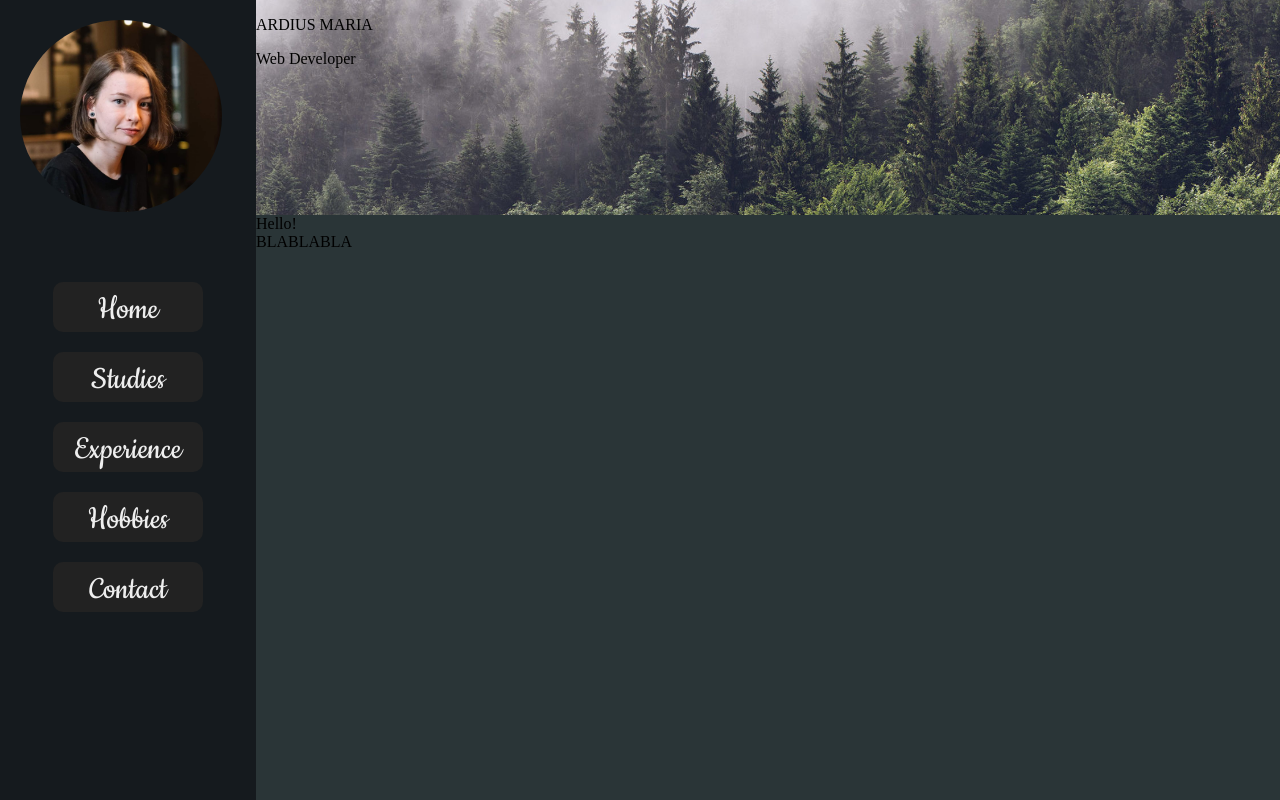
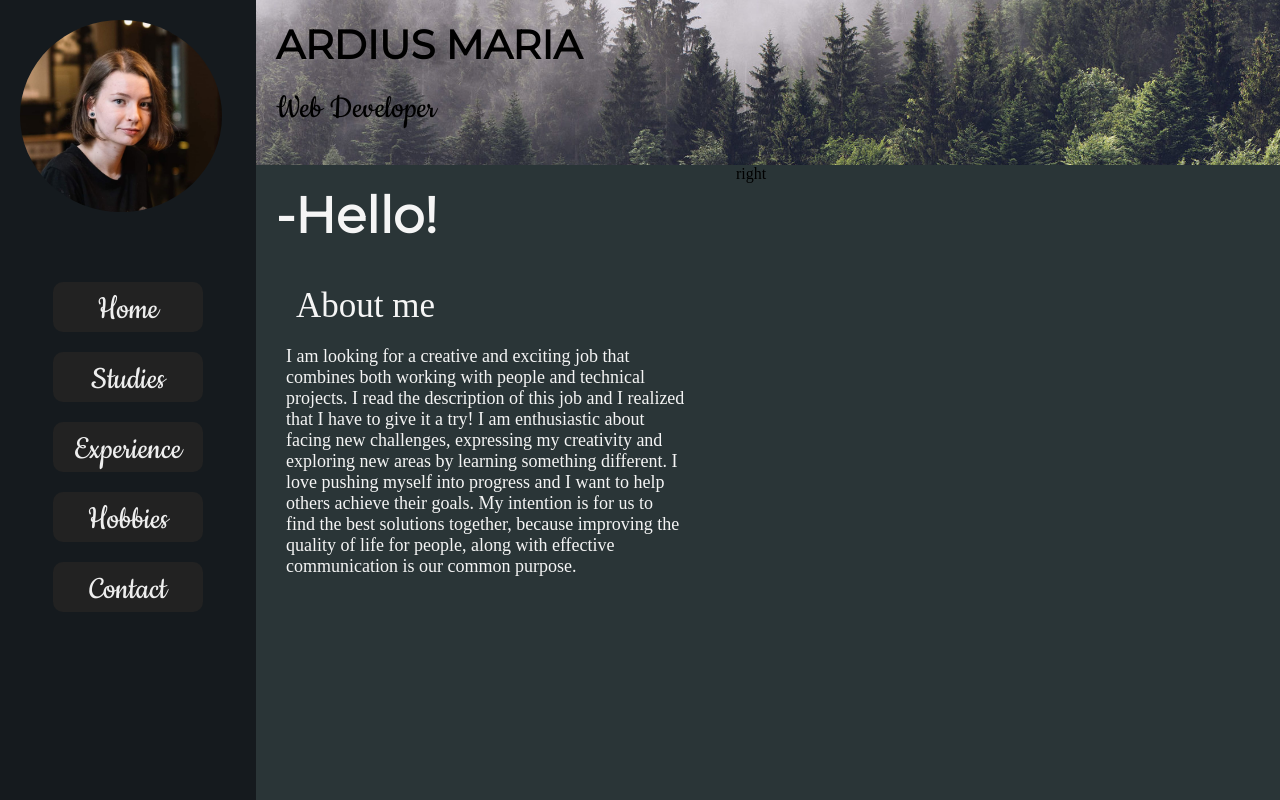
Before and after one commit to mia4565/ARDIUS-MARIA-CV, a plain HTML site: page index.html in a window 1280 px wide. Drawn offline with nearby package versions, Linux system fonts and the light colour scheme.

Commit message:
left side on home page done

```diff
--- a/components/Home/home.js
+++ b/components/Home/home.js
@@ -17,7 +17,6 @@ function generateHomePage() {
   headerContainer.id = "header-container";
   contentContainer.appendChild(headerContainer);
 
-
   const name = document.createElement("p");
   name.id = "name";
   name.innerText = "ARDIUS MARIA";
@@ -33,15 +32,33 @@ function generateHomePage() {
   homeContainer.id = "home-container";
   contentContainer.appendChild(homeContainer);
 
+  const homeContentContainer = document.createElement("div");
+  homeContentContainer.id = "home-content-container";
+  homeContainer.appendChild(homeContentContainer);
+
+  const leftHomeContainer = document.createElement("div");
+  leftHomeContainer.id = "left-home-container";
+  homeContentContainer.appendChild(leftHomeContainer);
+
+  const rightHomeContainer = document.createElement("div");
+  rightHomeContainer.id = "right-home-container";
+  rightHomeContainer.innerText = "right";
+  homeContentContainer.appendChild(rightHomeContainer);
+
   const helloContainer = document.createElement("div");
   helloContainer.id = "hello-container";
-  helloContainer.innerText = "Hello!";
-  homeContainer.appendChild(helloContainer);
+  helloContainer.innerText = "-Hello!";
+  leftHomeContainer.appendChild(helloContainer);
+
+  const aboutMeContainer = document.createElement("div");
+  aboutMeContainer.id = "aboutme-container";
+  aboutMeContainer.innerText = "About me";
+  leftHomeContainer.appendChild(aboutMeContainer);
 
   const introductionContainer = document.createElement("div");
   introductionContainer.id = "introduction-container";
-  introductionContainer.innerText = "BLABLABLA";
-  homeContainer.appendChild(introductionContainer);
+  introductionContainer.innerText = "I am looking for a creative and exciting job that combines both working with people and technical projects. I read the description of this job and I realized that I have to give it a try! I am enthusiastic about facing new challenges, expressing my creativity and exploring new areas by learning something different. I love pushing myself into progress and I want to help others achieve their goals. My intention is for us to find the best solutions together, because improving the quality of life for people, along with effective communication is our common purpose.";
+  leftHomeContainer.appendChild(introductionContainer);
 
   //STUDIES CONTAINER
   const studiesContainer = document.createElement("div");
--- a/index.html
+++ b/index.html
@@ -7,8 +7,10 @@
       href="https://fonts.googleapis.com/css2?family=Cookie&display=swap"
       rel="stylesheet"
     />
+    <link href='https://fonts.googleapis.com/css?family=Montserrat' rel='stylesheet'>
   </head>
   <body>
     <script src="./components/Home/home.js"></script>
+    <script src="https://cdnjs.cloudflare.com/ajax/libs/animejs/2.0.2/anime.min.js"></script>
   </body>
 </html>
--- a/styles.css
+++ b/styles.css
@@ -9,11 +9,50 @@ body {
 }
 
 #header-container {
-  height: 215px;
+  height: 165px;
   background-image: url("forest.jpg");
   background-position: center; /* Center the image */
   background-repeat: no-repeat; /* Do not repeat the image */
   background-size: cover;
+}
+
+#home-content-container {
+  display: flex;
+  flex-direction: row;
+}
+
+#introduction-container {
+  max-width: 400px;
+  margin: 20px 50px 0px 30px;
+  font-size: large;
+  color: whitesmoke;
+}
+
+#aboutme-container {
+  margin: 40px 50px 0px 40px;
+  font-size: 35px;
+  color: whitesmoke;
+}
+
+#hello-container {
+  font-family: "Montserrat";
+  font-size: 50px;
+  margin: 20px;
+  font-weight: bold;
+  color: whitesmoke;
+}
+
+#name {
+  font-family: "Montserrat";
+  font-size: 40px;
+  font-weight: bold;
+  margin: 20px;
+}
+
+#position {
+  font-size: 35px;
+  margin: 20px;
+  font-family: "Cookie", cursive;
 }
 
 #menu-container {
@@ -48,3 +87,32 @@ body {
   display: flex;
   flex-direction: column;
 }
+
+.ml14 {
+  font-weight: 200;
+  font-size: 3.2em;
+}
+
+.ml14 .text-wrapper {
+  position: relative;
+  display: inline-block;
+  padding-top: 0.1em;
+  padding-right: 0.05em;
+  padding-bottom: 0.15em;
+}
+
+.ml14 .line {
+  opacity: 0;
+  position: absolute;
+  left: 0;
+  height: 2px;
+  width: 100%;
+  background-color: #fff;
+  transform-origin: 100% 100%;
+  bottom: 0;
+}
+
+.ml14 .letter {
+  display: inline-block;
+  line-height: 1em;
+}
```
